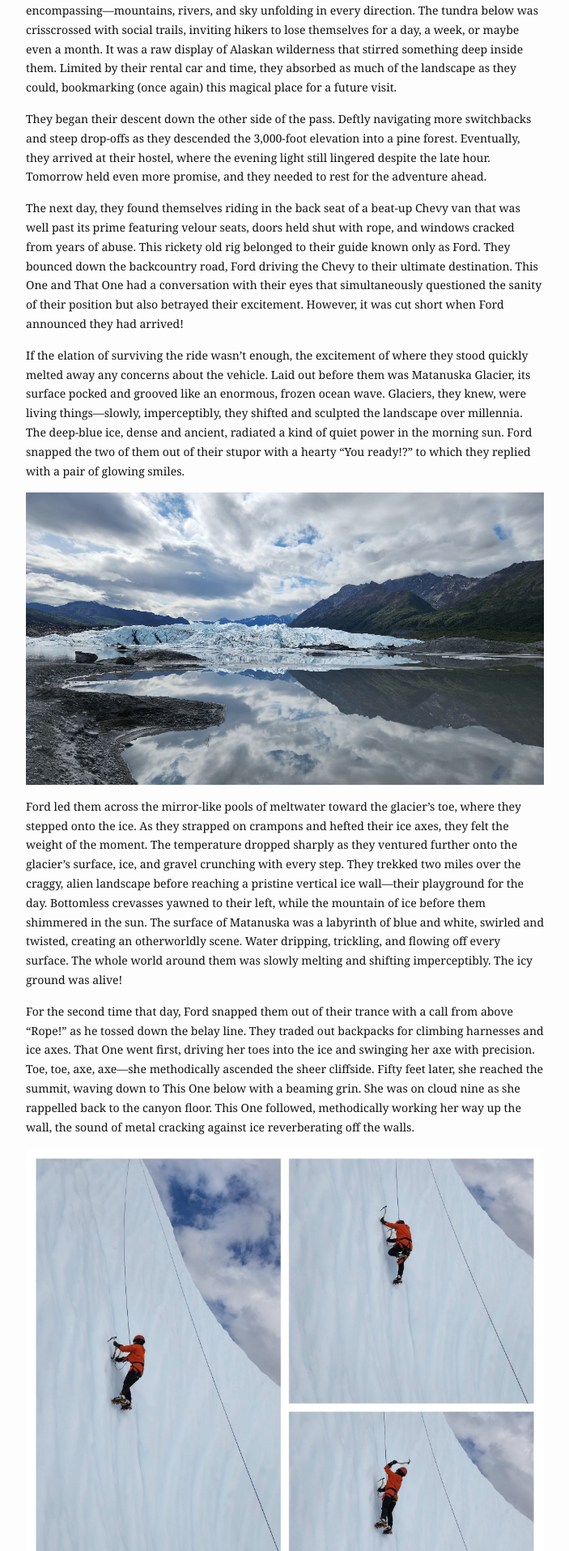
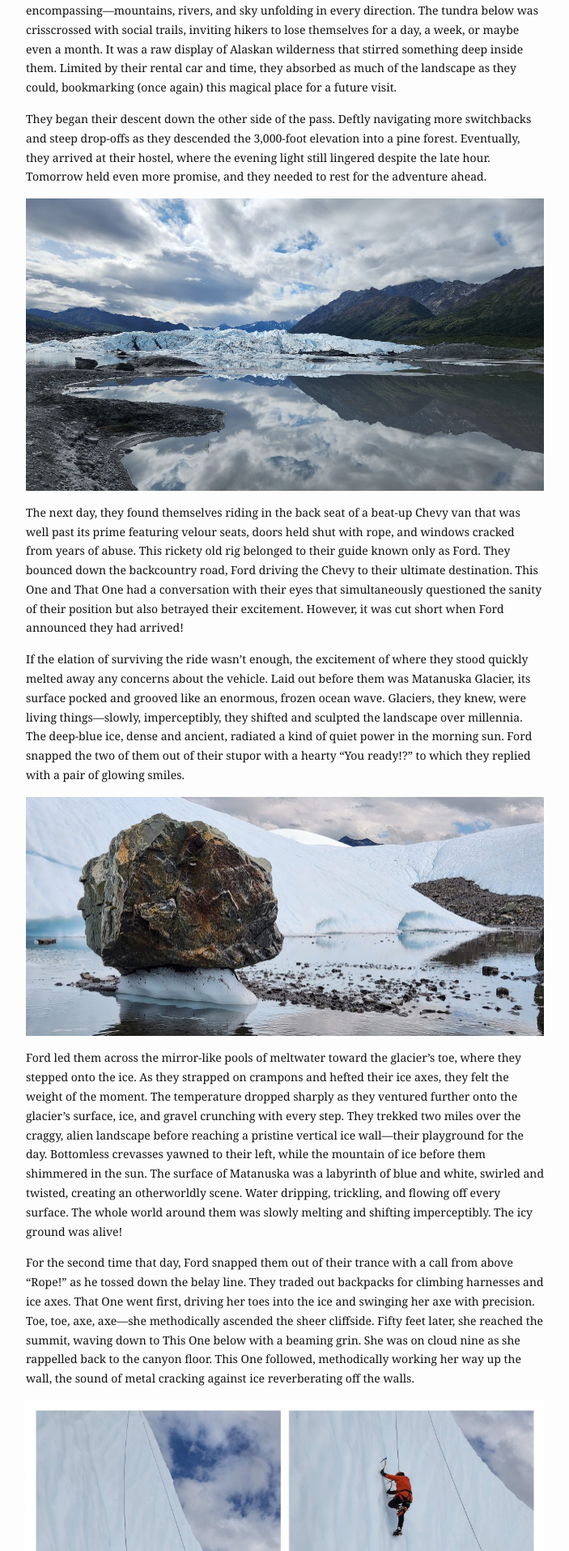
Before and after one commit to rubyDoomsday/rubydoomsday.github.io, a Jekyll site: the page built from play/alaskan_vanventure/_posts/2024-07-11-heart-of-the-glacier.md, in a window 1280 px wide. Shown: the part 1635-3550 px from the top of the page at 81% size, without its empty margins (288-991 px from the left). Built offline with Jekyll 4.4.1, drawn with Linux system fonts in a browser that asks for light colours; comment, search, counter and statistics services are not loaded.

Commit message:
new photo

```diff
--- a/play/alaskan_vanventure/_posts/2024-07-11-heart-of-the-glacier.md
+++ b/play/alaskan_vanventure/_posts/2024-07-11-heart-of-the-glacier.md
@@ -48,6 +48,8 @@ They began their descent down the other side of the pass. Deftly navigating more
 3,000-foot elevation into a pine forest. Eventually, they arrived at their hostel, where the evening light still lingered despite the late
 hour. Tomorrow held even more promise, and they needed to rest for the adventure ahead.
 
+![matanuska](/assets/img/alaska/matanuska-glacier.jpg)
+
 The next day, they found themselves riding in the back seat of a beat-up Chevy van that was well past its prime featuring velour seats,
 doors held shut with rope, and windows cracked from years of abuse. This rickety old rig belonged to their guide known only as Ford. They
 bounced down the backcountry road, Ford driving the Chevy to their ultimate destination. This One and That One had a conversation with their
@@ -60,7 +62,7 @@ living things—slowly, imperceptibly, they shifted and sculpted the landscape o
 a kind of quiet power in the morning sun. Ford snapped the two of them out of their stupor with a hearty “You ready!?” to which they replied
 with a pair of glowing smiles.
 
-![matanuska](/assets/img/alaska/matanuska-glacier.jpg)
+![glacier wall](/assets/img/alaska/glacier-wall.jpg)
 
 Ford led them across the mirror-like pools of meltwater toward the glacier’s toe, where they stepped onto the ice. As they strapped on
 crampons and hefted their ice axes, they felt the weight of the moment. The temperature dropped sharply as they ventured further onto the
```
Also changed, not shown: assets/img/alaska/glacier-wall.jpg (added).
